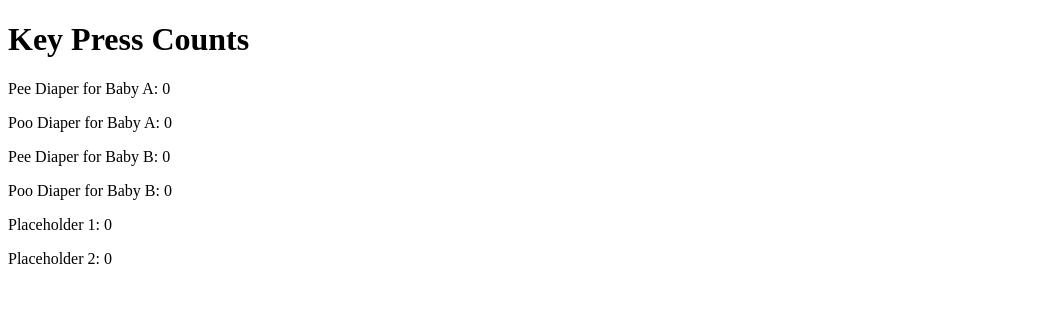
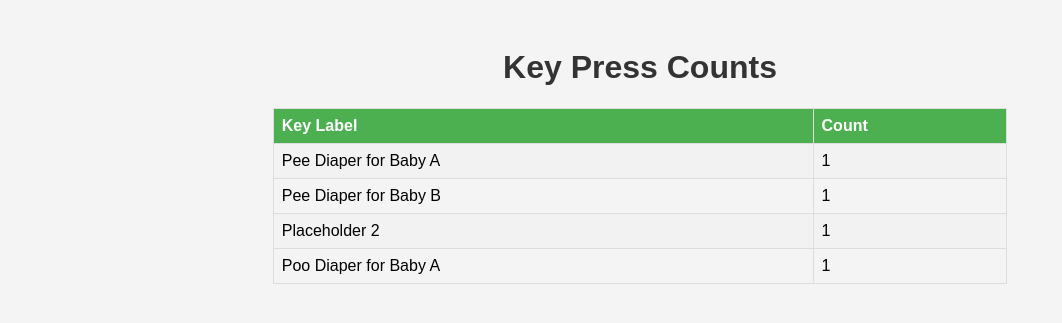
Before and after one commit to csw1nk/TallyProject, a Flask app: page / in a window 1280 px wide. Shown: the top 323 px of the page, without its empty margins (0-1062 px from the left). Run offline with Flask 3, Linux system fonts and the light colour scheme; data comes from the database, SQL or seed files in the repository; both versions use the stored data as it was before the commit.

Commit message:
project commit, working version

```diff
--- a/TallyCode.py
+++ b/TallyCode.py
@@ -1,53 +1,50 @@
+import sqlite3
+import time
 import keyboard
-import sqlite3
 
 # Mapping of key codes to descriptive labels
 key_label_mapping = {
-    "6": "Pee Diaper for Baby A",
-    "1": "Poo Diaper for Baby A",
-    "5": "Pee Diaper for Baby B",
-    "2": "Poo Diaper for Baby B",
-    "4": "Placeholder 1",
-    "3": "Placeholder 2",
+    "6": "Placeholder 2",
+    "1": "Pee Diaper for Harper",
+    "5": "Poo Diaper for Halston",
+    "2": "Pee Diaper for Halston",
+    "4": "Poo Diaper for Harper",
+    "3": "Placeholder 1",
     # Add other mappings as needed
 }
 
 key_counts = {label: 0 for label in key_label_mapping.values()}
+last_key_states = {key: False for key in key_label_mapping.keys()}
 
 def update_db(key_label):
     try:
         conn = sqlite3.connect('tally.db')
         print("Connected to the database successfully.")
         cur = conn.cursor()
-        cur.execute("SELECT count FROM keypresses WHERE key_label = ?", (key_label,))
-        row = cur.fetchone()
-        if row:
-            new_count = row[0] + 1
-            cur.execute("UPDATE keypresses SET count = ? WHERE key_label = ?", (new_count, key_label))
-        else:
-            cur.execute("INSERT INTO keypresses (key_label, count) VALUES (?, 1)", (key_label,))
+        print(f"Key label to insert: {key_label}")  # Adjusted for clarity
+        # Insert a new row for each keypress
+        cur.execute("INSERT INTO keypresses (key_label) VALUES (?)", (key_label,))
         conn.commit()
         conn.close()
-        print(f"Database updated for key: {key_label}")
+        print(f"New row added for key: {key_label}")
     except sqlite3.Error as e:
         print(f"SQLite error: {e}")
     except Exception as e:
         print(f"An error occurred: {e}")
 
-def on_key_event(event):
-    if event.event_type == 'down':
-        key_code = event.name
-        if key_code in key_label_mapping:
-            key_label = key_label_mapping[key_code]
-            print(f"Detected key: {key_code}")
-            key_counts[key_label] += 1
-            print(f"Key {key_code} pressed. Label: {key_label}, Count: {key_counts[key_label]}")
-            update_db(key_label)
-
-def start_keyboard_listener():
-    keyboard.hook(on_key_event)
-    print("Press CTRL+C to stop.")
-    keyboard.wait('esc')
+def poll_keyboard_events():
+    while True:
+        for key in key_label_mapping:
+            if keyboard.is_pressed(key) and not last_key_states[key]:
+                # Key is pressed
+                key_label = key_label_mapping[key]
+                key_counts[key_label] += 1
+                print(f"Key {key} pressed. Label: {key_label}, Count: {key_counts[key_label]}")
+                update_db(key_label)
+                last_key_states[key] = True
+            elif not keyboard.is_pressed(key) and last_key_states[key]:
+                last_key_states[key] = False
+        time.sleep(0.1)  # Adjust the polling interval as needed
 
 if __name__ == "__main__":
-    start_keyboard_listener()
+    poll_keyboard_events()
--- a/app.py
+++ b/app.py
@@ -1,18 +1,21 @@
 from flask import Flask, render_template
-import threading
-from TallyCode import start_keyboard_listener, key_counts
+import sqlite3
+from TallyCode import key_counts
 
 app = Flask(__name__)
 
+def get_key_counts():
+    conn = sqlite3.connect('tally.db')
+    cur = conn.cursor()
+    cur.execute("SELECT key_label, COUNT(*) as count FROM keypresses GROUP BY key_label")
+    counts = {row[0]: row[1] for row in cur.fetchall()}
+    conn.close()
+    return counts
+
 @app.route('/')
 def index():
-    print("Request received at /")
+    key_counts = get_key_counts()
     return render_template('index.html', key_counts=key_counts)
 
-def run_keyboard_listener():
-    start_keyboard_listener()
-
 if __name__ == '__main__':
-    threading.Thread(target=run_keyboard_listener).start()
-    print("Starting Flask app...")
-    app.run(host='10.0.0.237', port=5000)
+    app.run(host='0.0.0.0', port=5000)
--- a/templates/index.html
+++ b/templates/index.html
@@ -2,11 +2,48 @@
 <html>
 <head>
     <title>Key Press Counter</title>
+    <style>
+        body {
+            font-family: Arial, sans-serif;
+            background-color: #f4f4f4;
+            text-align: center;
+            padding: 20px;
+        }
+        h1 {
+            color: #333;
+        }
+        table {
+            width: 60%;
+            margin-left: auto;
+            margin-right: auto;
+            border-collapse: collapse;
+        }
+        th, td {
+            border: 1px solid #ddd;
+            padding: 8px;
+            text-align: left;
+        }
+        th {
+            background-color: #4CAF50;
+            color: white;
+        }
+        tr:nth-child(even){background-color: #f2f2f2;}
+        tr:hover {background-color: #ddd;}
+    </style>
 </head>
 <body>
     <h1>Key Press Counts</h1>
-    {% for key, count in key_counts.items() %}
-        <p>{{ key }}: {{ count }}</p>
-    {% endfor %}
+    <table>
+        <tr>
+            <th>Key Label</th>
+            <th>Count</th>
+        </tr>
+        {% for key, count in key_counts.items() %}
+            <tr>
+                <td>{{ key }}</td>
+                <td>{{ count }}</td>
+            </tr>
+        {% endfor %}
+    </table>
 </body>
 </html>
```
Also changed, not shown: tally.db, 2 other files.
